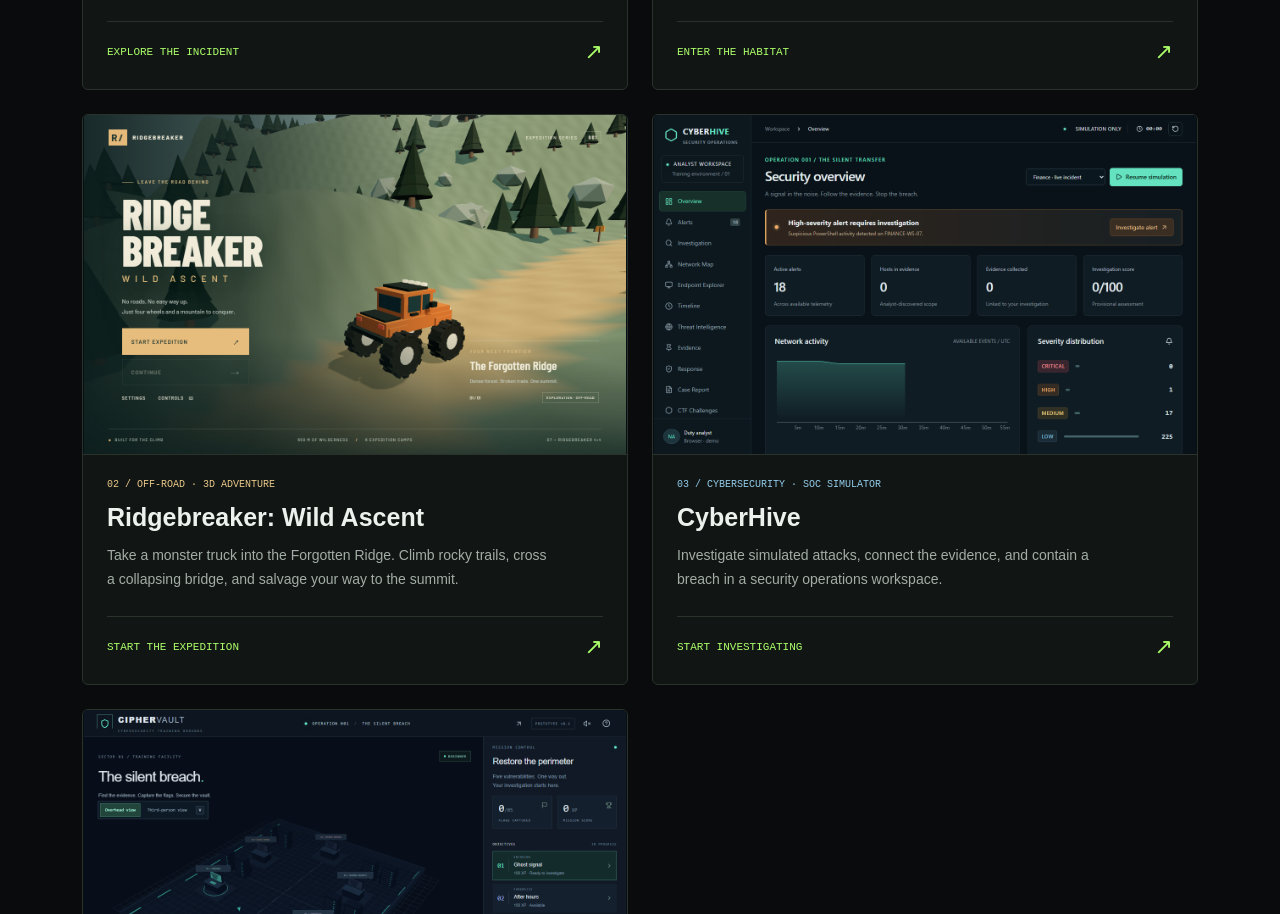
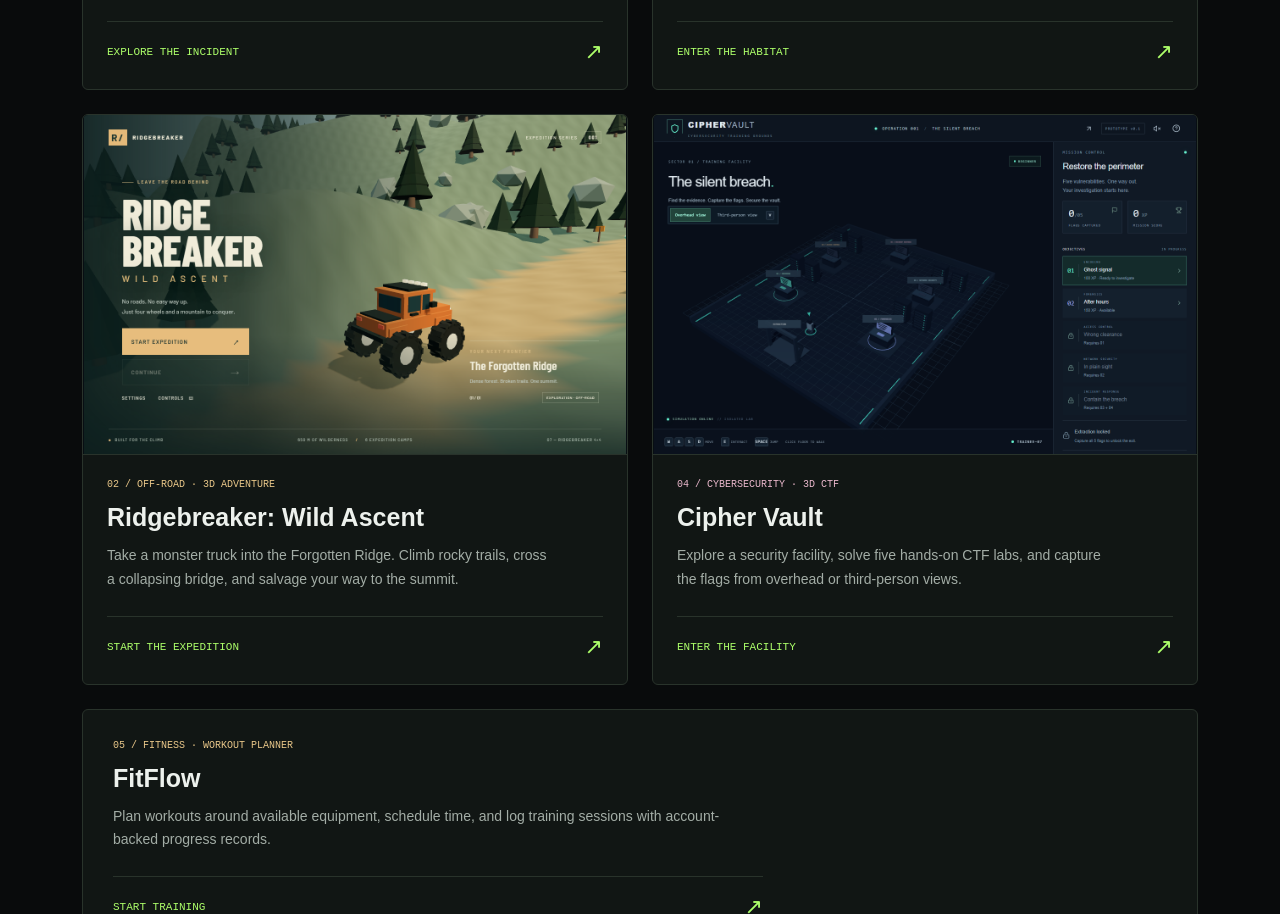
Before and after one commit to nahmad0/nahmad0.github.io, a plain HTML site: page index.html in a window 1280 px wide. Shown: the part 897-1811 px from the top of the page. Drawn offline with Linux system fonts and the light colour scheme.

Commit message:
Remove commented CyberHive article from index.html
Removed commented-out CyberHive article from the index.

```diff
--- a/index.html
+++ b/index.html
@@ -18,7 +18,7 @@
       <article class="card"><a href="https://nahmad0.github.io/projects/incident-observatory/" aria-label="Explore Incident Observatory"><img class="preview" src="img/incident-observatory-preview.png" alt="Incident Observatory showing illustrative infrastructure and a source-linked event timeline" width="1400" height="1000" loading="lazy"><div class="card-body"><span class="tag blue">08 / CYBERSECURITY · INCIDENT LAB</span><h3>Incident Observatory</h3><p>Explore a source-linked incident timeline, synthetic infrastructure, and defensive lessons in an interactive 3D reconstruction. Tune the visual style as you learn.</p><span class="visit">EXPLORE THE INCIDENT <b aria-hidden="true">↗</b></span></div></a></article>
       <article class="card"><a href="https://nahmad0.github.io/cyber-spider-arena/" aria-label="Play Cyber Spider Web-Hunt Arena"><img class="preview" src="img/cyber-spider-arena.png" alt="A spider hunting insects beside anchored silk webs in a neon lab" width="1280" height="800"><div class="card-body"><span class="tag">01 / SURVIVAL · 3D GAME</span><h3>Cyber Spider: Web-Hunt Arena</h3><p>Weave webs, trap insects, and feed to survive. Dodge lab hazards, build score combos, and beat your longest hunt.</p><span class="visit">ENTER THE HABITAT <b aria-hidden="true">↗</b></span></div></a></article>
       <article class="card"><a href="https://nahmad0.github.io/projects/ridgebreaker/" aria-label="Play Ridgebreaker Wild Ascent"><img class="preview" src="img/ridgebreaker-preview.png" alt="An off-road truck on a rocky mountain trail in Ridgebreaker" width="1280" height="800"><div class="card-body"><span class="tag amber">02 / OFF-ROAD · 3D ADVENTURE</span><h3>Ridgebreaker: Wild Ascent</h3><p>Take a monster truck into the Forgotten Ridge. Climb rocky trails, cross a collapsing bridge, and salvage your way to the summit.</p><span class="visit">START THE EXPEDITION <b aria-hidden="true">↗</b></span></div></a></article>
-      <article class="card"><a href="https://nahmad0.github.io/cyberhive/" aria-label="Open CyberHive investigation simulator"><img class="preview" src="img/cyberhive-preview.png" alt="CyberHive security operations dashboard with incident alerts and evidence" width="1280" height="800" loading="lazy"><div class="card-body"><span class="tag blue">03 / CYBERSECURITY · SOC SIMULATOR</span><h3>CyberHive</h3><p>Investigate simulated attacks, connect the evidence, and contain a breach in a security operations workspace.</p><span class="visit">START INVESTIGATING <b aria-hidden="true">↗</b></span></div></a></article>
+      <!-- <article class="card"><a href="https://nahmad0.github.io/cyberhive/" aria-label="Open CyberHive investigation simulator"><img class="preview" src="img/cyberhive-preview.png" alt="CyberHive security operations dashboard with incident alerts and evidence" width="1280" height="800" loading="lazy"><div class="card-body"><span class="tag blue">03 / CYBERSECURITY · SOC SIMULATOR</span><h3>CyberHive</h3><p>Investigate simulated attacks, connect the evidence, and contain a breach in a security operations workspace.</p><span class="visit">START INVESTIGATING <b aria-hidden="true">↗</b></span></div></a></article> -->
       <article class="card"><a href="https://nahmad0.github.io/cipher-vault/" aria-label="Play Cipher Vault cybersecurity game"><img class="preview" src="img/cipher-vault-preview.png" alt="Cipher Vault's interactive cybersecurity game" width="1280" height="800" loading="lazy"><div class="card-body"><span class="tag rose">04 / CYBERSECURITY · 3D CTF</span><h3>Cipher Vault</h3><p>Explore a security facility, solve five hands-on CTF labs, and capture the flags from overhead or third-person views.</p><span class="visit">ENTER THE FACILITY <b aria-hidden="true">↗</b></span></div></a></article>
       <article class="card newsletter"><a href="https://fitflow-training.sadia-alimi1.chatgpt.site" aria-label="Open FitFlow workout planner"><div class="card-body"><span class="tag amber">05 / FITNESS · WORKOUT PLANNER</span><h3>FitFlow</h3><p>Plan workouts around available equipment, schedule time, and log training sessions with account-backed progress records.</p><span class="visit">START TRAINING <b aria-hidden="true">↗</b></span></div></a></article>
       <article class="card newsletter"><a href="https://nahmad0.github.io/projects/browser-privacy-inspector/" aria-label="Open Browser Privacy Inspector"><div class="card-body"><span class="tag blue">07 / CYBERSECURITY · PRIVACY LAB</span><h3>Browser Privacy Inspector</h3><p>Run a transparent, local-only scan to learn what standard browser APIs reveal about your device and privacy settings.</p><span class="visit">INSPECT YOUR BROWSER <b aria-hidden="true">↗</b></span></div></a></article>
```
